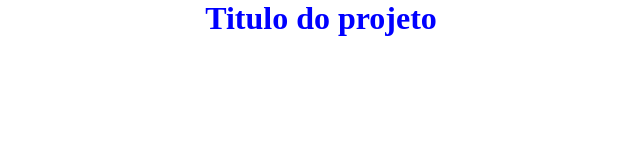
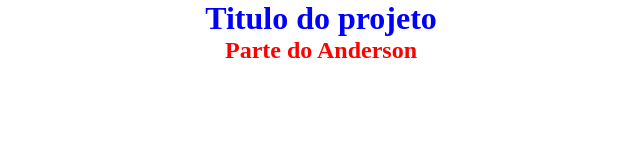
Before and after one commit to Ford-Enter-Noturno/ProjetoRachi_testing, a plain HTML site: page index.html in a window 1280 px wide. Shown: the whole page, without its empty margins (319-959 px from the left). Drawn offline with Linux system fonts and the light colour scheme.

Commit message:
realizando criação do h2

```diff
--- a/index.html
+++ b/index.html
@@ -10,5 +10,13 @@
     <h1>
         Titulo do projeto
     </h1>
+
+    <section>
+        <article>
+            <h2>
+                Parte do Anderson
+            </h2>
+        </article>
+    </section>
 </body>
 </html>
--- a/styles/style.css
+++ b/styles/style.css
@@ -8,3 +8,8 @@ h1{
     color: blue;
     text-align: center;
 }
+
+h2{
+    color: red;
+    text-align: center;
+}
```
